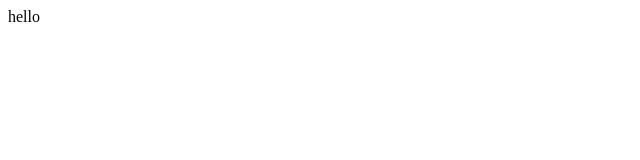
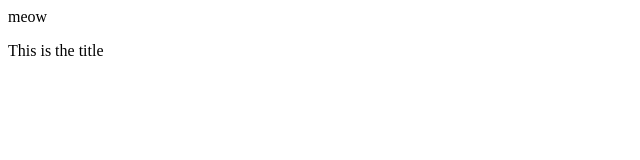
Before and after one commit to mikaarai/spread, a plain HTML site: page index.html in a window 1280 px wide. Shown: the full height of the page, 0-640 px from the left. Drawn offline with Linux system fonts and the light colour scheme.

Commit message:
added meta

```diff
--- a/index.html
+++ b/index.html
@@ -1,10 +1,12 @@
 <html>
 	<head>
+		<meta name="viewport" content="width=device-width, initial-scale=1">
 		<title>Spread</title>
 	</head>
 	<body>
 		<section>
-			<p>hello</p>
+			<h>meow</h>
+			<p>This is the title</p>
 		</section>
 	</body>
 </html>
```
